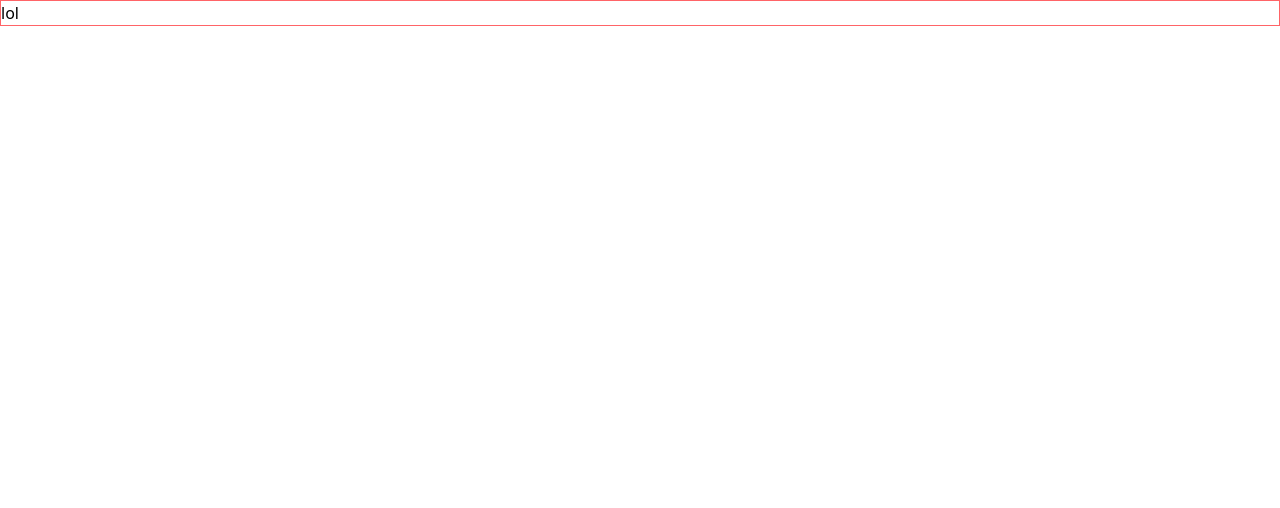
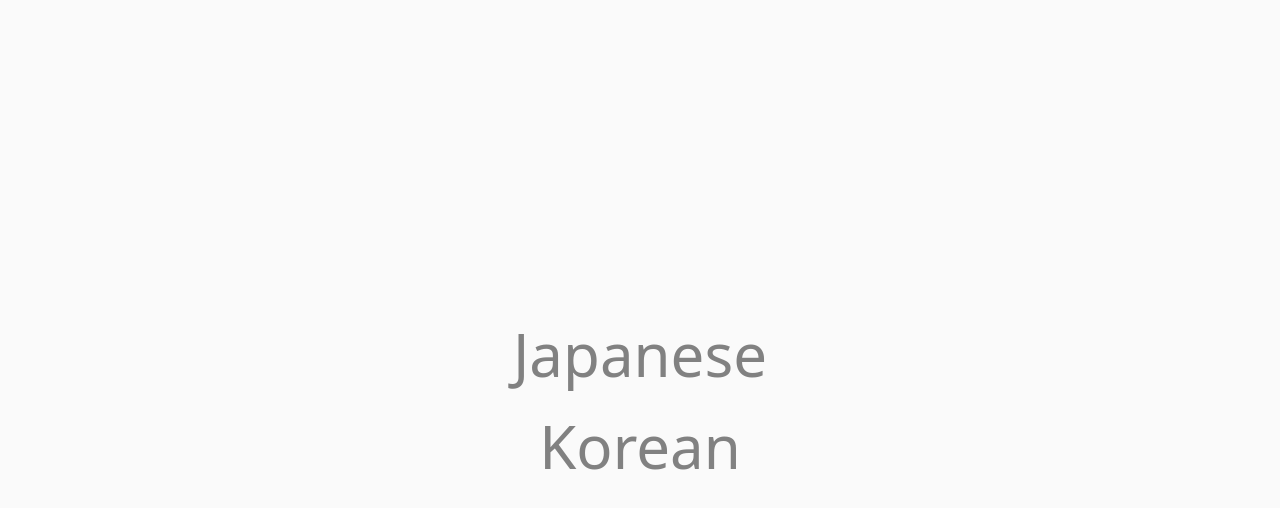
Before and after one commit to paulecode/hanadul, a React (Vite) app: page / in a window 1280 px wide. Shown: the top 508 px of the page. Built offline with nearby package versions, Linux system fonts and the light colour scheme.

Commit message:
create home screen

```diff
--- a/package.json
+++ b/package.json
@@ -11,6 +11,7 @@
   },
   "dependencies": {
     "@tailwindcss/vite": "^4.1.4",
+    "motion": "^12.7.4",
     "react": "^19.0.0",
     "react-dom": "^19.0.0",
     "tailwindcss": "^4.1.4"
--- a/src/App.tsx
+++ b/src/App.tsx
@@ -1,7 +1,11 @@
-// import './App.css';
+import Homescreen from './screens/Homescreen';
 
 function App() {
-  return <div className="border border-red-400">lol</div>;
+  return (
+    <div className="w-screen h-dvh grid place-content-center dark:bg-neutral-800 bg-neutral-50">
+      <Homescreen />
+    </div>
+  );
 }
 
 export default App;
--- /dev/null
+++ b/src/components/Buttons/Buttons.tsx
@@ -0,0 +1,43 @@
+import { motion } from 'motion/react';
+import { useState } from 'react';
+import { MenuPoint } from '../../screens/Homescreen';
+
+function NavigationButton({ props }: { props: MenuPoint }) {
+  const { label_simple, label_split_animation } = props;
+
+  const [label, setLabel] = useState(label_simple);
+
+  const handleHoverStart = () => {
+    constructAnimation([...label_split_animation[0]], [...label_split_animation[1]]);
+  };
+
+  const handleHoverEnd = () => {
+    constructAnimation([...label_split_animation[1]], [...label_split_animation[0]]);
+  };
+
+  const constructAnimation = (labelStart: string[], labelEnd: string[]) => {
+    const indices = [...Array(labelStart.length).keys()].sort(() => Math.random() - 0.5);
+
+    indices.forEach((letter, i) => {
+      setTimeout(() => {
+        labelStart[letter] = labelEnd[letter];
+        const newLabel = labelStart.join('');
+        setLabel(newLabel);
+      }, i * 20);
+    });
+  };
+
+  return (
+    <motion.button
+      whileHover={{ scale: 1.2, opacity: '75%' }}
+      initial={{ opacity: '50%' }}
+      className="flex justify-center cursor-pointer label-xl"
+      onHoverStart={handleHoverStart}
+      onHoverEnd={handleHoverEnd}
+    >
+      {label}
+    </motion.button>
+  );
+}
+
+export { NavigationButton };
--- /dev/null
+++ b/src/data/menus.ts
@@ -0,0 +1,16 @@
+export const mainMenu = {
+  jpn: {
+    label_simple: 'Japanese',
+    label_split_animation: [
+      ['Ja', 'pa', 'ne', 'se'],
+      ['に', 'ほ', 'ん', 'ご'],
+    ],
+  },
+  kor: {
+    label_simple: 'Korean',
+    label_split_animation: [
+      ['Ko', 're', 'an'],
+      ['한', '국', '오'],
+    ],
+  },
+};
--- a/src/index.css
+++ b/src/index.css
@@ -1 +1,7 @@
 @import 'tailwindcss';
+
+@layer base {
+  .label-xl {
+    @apply dark:text-neutral-400 text-neutral-950 text-6xl;
+  }
+}
--- /dev/null
+++ b/src/screens/Homescreen.tsx
@@ -0,0 +1,22 @@
+import { motion } from 'motion/react';
+import { NavigationButton } from '../components/Buttons/Buttons';
+import { mainMenu } from '../data/menus';
+
+export type MenuPoint = {
+  label_simple: string;
+  label_split_animation: string[][];
+};
+
+function Homescreen() {
+  const menuPoints = mainMenu;
+
+  return (
+    <motion.div className="flex flex-col gap-8">
+      {Object.values(menuPoints).map((menuPoint: MenuPoint) => (
+        <NavigationButton props={menuPoint} />
+      ))}
+    </motion.div>
+  );
+}
+
+export default Homescreen;
```
Also changed, not shown: 1 other file (tests, documents, lock files or other folders).
